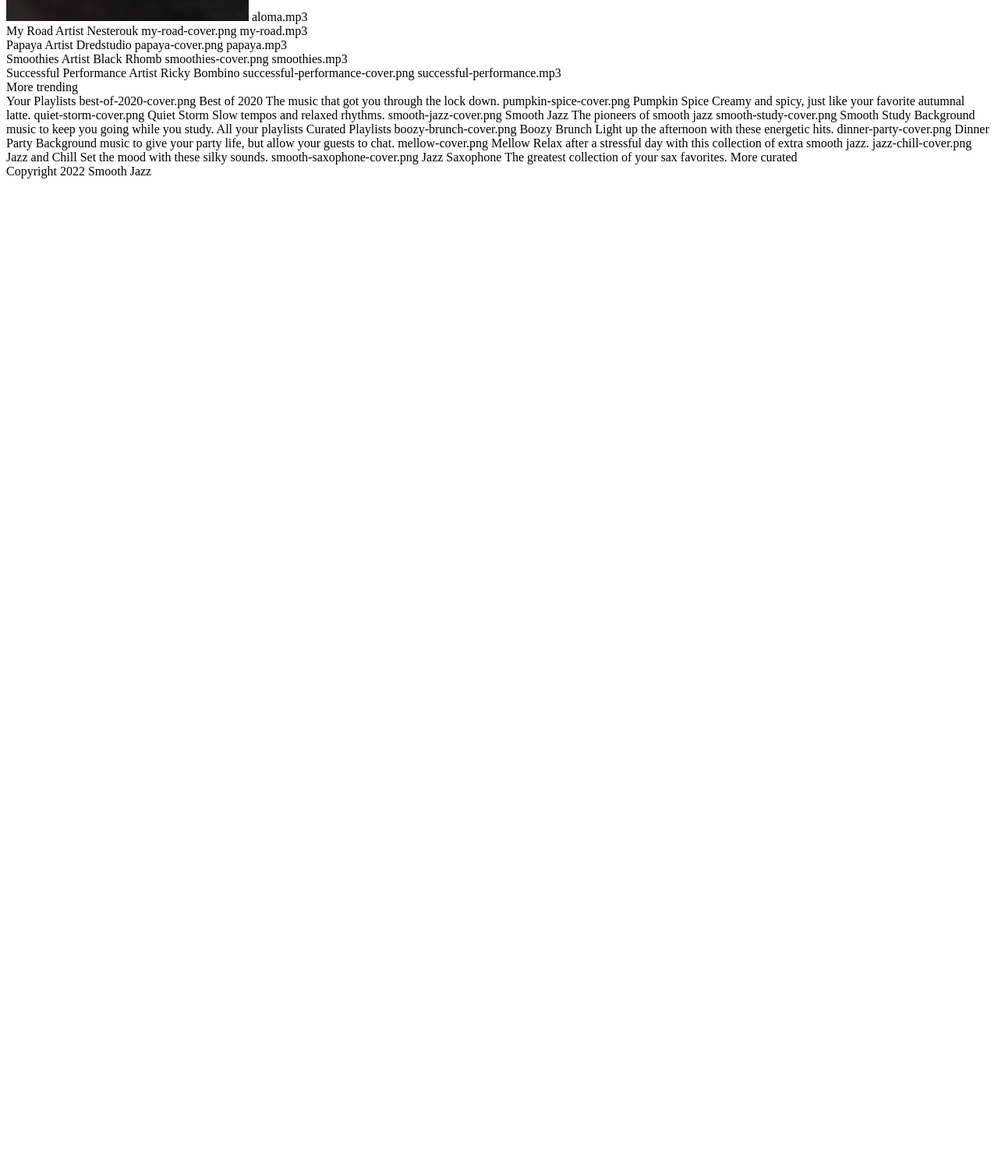
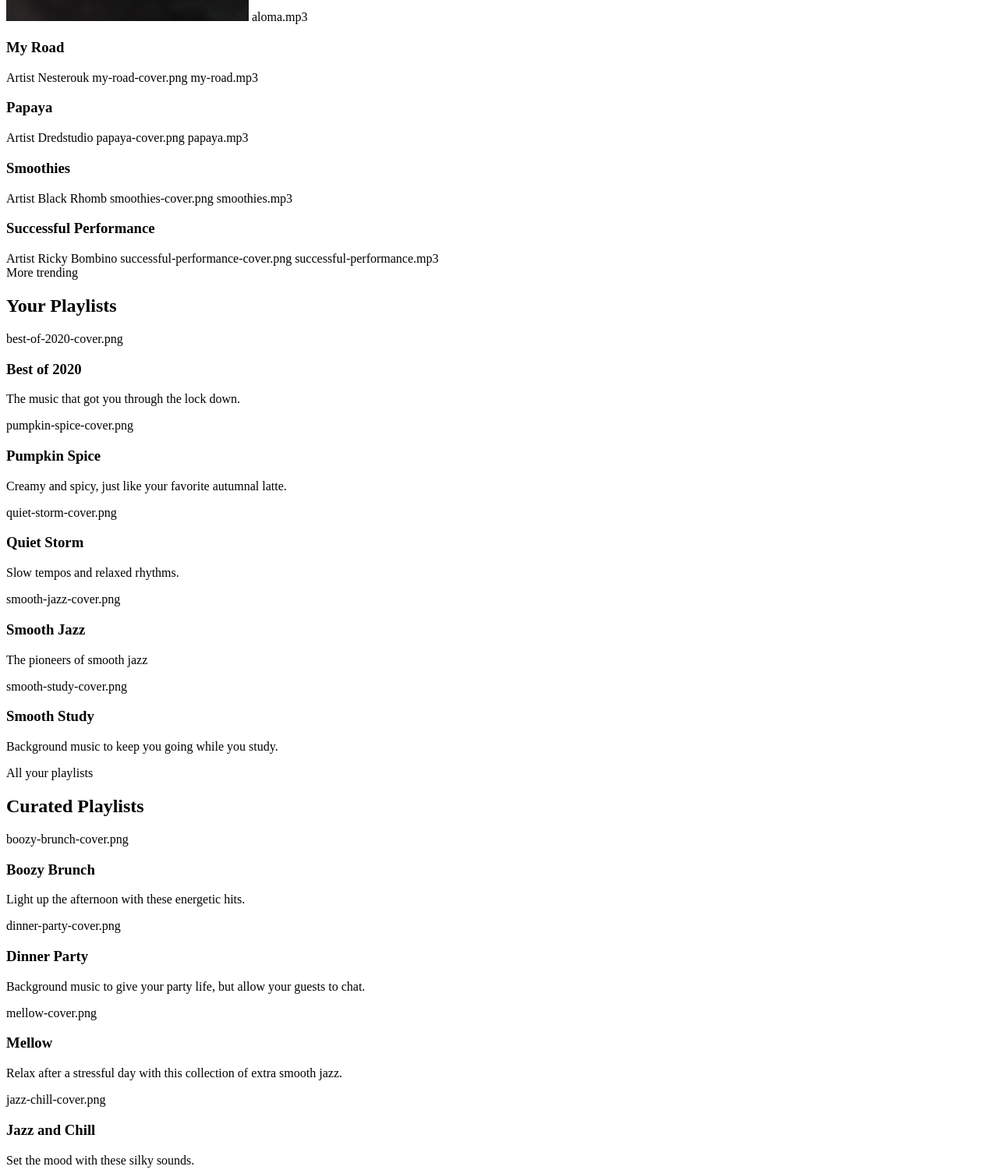
Before and after one commit to SploonyToony/streamingmediaGIT337, a plain HTML site: page index.html in a window 1280 px wide. Shown: the part 700-2201 px from the top of the page at 78% size. Before the commit the page ends 937 px from the top, so only its background shows below. Drawn offline with Linux system fonts and the light colour scheme; files whose address does not match are found by name.

Commit message:
Sections IDs and headers

```diff
--- a/index.html
+++ b/index.html
@@ -23,9 +23,9 @@
     </header>
 
 <body>
-<section>
+<section id="trendingSongs">
 <h2>Trending Songs</h2>
-    <section>
+    <section id="aloma">
         <h3>Aloma</h3>
             <dl>
             <dt>Artist</dt>
@@ -35,87 +35,109 @@
         aloma.mp3
     </section>
 
-    <section>
-        My Road
+    <section id="myRoad">
+        <h3>My Road</h3>
         Artist Nesterouk
         my-road-cover.png
         my-road.mp3
     </section>
 
-<section>
-Papaya
+    <section id="papaya">
+        <h3>Papaya</h3>
         Artist Dredstudio
         papaya-cover.png
         papaya.mp3
     </section>
 
-<section>
-Smoothies
+    <section id="smoothies">
+        <h3>Smoothies</h3>
         Artist Black Rhomb
         smoothies-cover.png
         smoothies.mp3
     </section>
 
-<section>
-Successful Performance
+    <section id="successfulPerformance">
+        <h3>Successful Performance</h3>
         Artist Ricky Bombino
         successful-performance-cover.png
         successful-performance.mp3
     </section>
 
-More trending
+    <div>More trending</div>
 </section>
-Your Playlists
+
+<section id="yourPlaylists">
+<h2>Your Playlists</h2>
+    <section id="bestOf">
         best-of-2020-cover.png
-Best of 2020
-The music that got you through the lock down.
+        <h3>Best of 2020</h3>
+        <p>The music that got you through the lock down.</p>
+    </section>
 
+    <section id="pumpkinSpice">
+        pumpkin-spice-cover.png
+        <h3>Pumpkin Spice</h3>
+        <p>Creamy and spicy, just like your favorite autumnal latte.</p>
+    </section>
 
+    <section id="quietStorm">
+        quiet-storm-cover.png
+        <h3>Quiet Storm</h3>
+        <p>Slow tempos and relaxed rhythms.</p>
+    </section>
 
-pumpkin-spice-cover.png
-Pumpkin Spice
-Creamy and spicy, just like your favorite autumnal latte.
+    <section id=""smoothJazz>
+        smooth-jazz-cover.png
+        <h3>Smooth Jazz</h3>
+        <p>The pioneers of smooth jazz</p>
+    </section>
 
+    <section id="smoothStudy">
+        smooth-study-cover.png
+        <h3>Smooth Study</h3>
+        <p>Background music to keep you going while you study.</p>
+    </section>
 
-quiet-storm-cover.png
-Quiet Storm
-Slow tempos and relaxed rhythms.
+    <div>All your playlists</div>
 
+</section>
 
-smooth-jazz-cover.png
-Smooth Jazz
-The pioneers of smooth jazz
+<section id="curatedPlaylists">
+<h2>Curated Playlists</h2>
 
+    <section id="boozyBrunch">
+        boozy-brunch-cover.png
+        <h3>Boozy Brunch</h3>
+        <p>Light up the afternoon with these energetic hits.</p>
+    </section>
 
-smooth-study-cover.png
-Smooth Study
-Background music to keep you going while you study.
+    <section id="dinnerParty">
+        dinner-party-cover.png
+        <h3>Dinner Party</h3>
+        <p>Background music to give your party life, but allow your guests to chat.</p>
+    </section>
 
+    <section id="mellowCover">
+        mellow-cover.png
+        <h3>Mellow</h3>
+        <p>Relax after a stressful day with this collection of extra smooth jazz.</p>
+    </section>
 
-All your playlists
-Curated Playlists
-boozy-brunch-cover.png
-Boozy Brunch
-Light up the afternoon with these energetic hits.
+    <section id="jazzChill">
+        jazz-chill-cover.png
+        <h3>Jazz and Chill</h3>
+        <p>Set the mood with these silky sounds.</p>
+    </section>
 
-dinner-party-cover.png
-Dinner Party
-Background music to give your party life, but allow your guests to chat.
+    <section id="smoothSax">
+        smooth-saxophone-cover.png
+        <h3>Jazz Saxophone</h3>
+        <p>The greatest collection of your sax favorites.</p>
+    </section>
 
-mellow-cover.png
-Mellow
-Relax after a stressful day with this collection of extra smooth jazz.
+<div>More curated</div>
 
-jazz-chill-cover.png
-Jazz and Chill
-Set the mood with these silky sounds.
-
-smooth-saxophone-cover.png
-Jazz Saxophone
-The greatest collection of your sax favorites.
-
-More curated
-
+</section>
 
 <footer>Copyright 2022 Smooth Jazz</footer>
 
```
Lines whose indentation alone changed are shown as unchanged.
